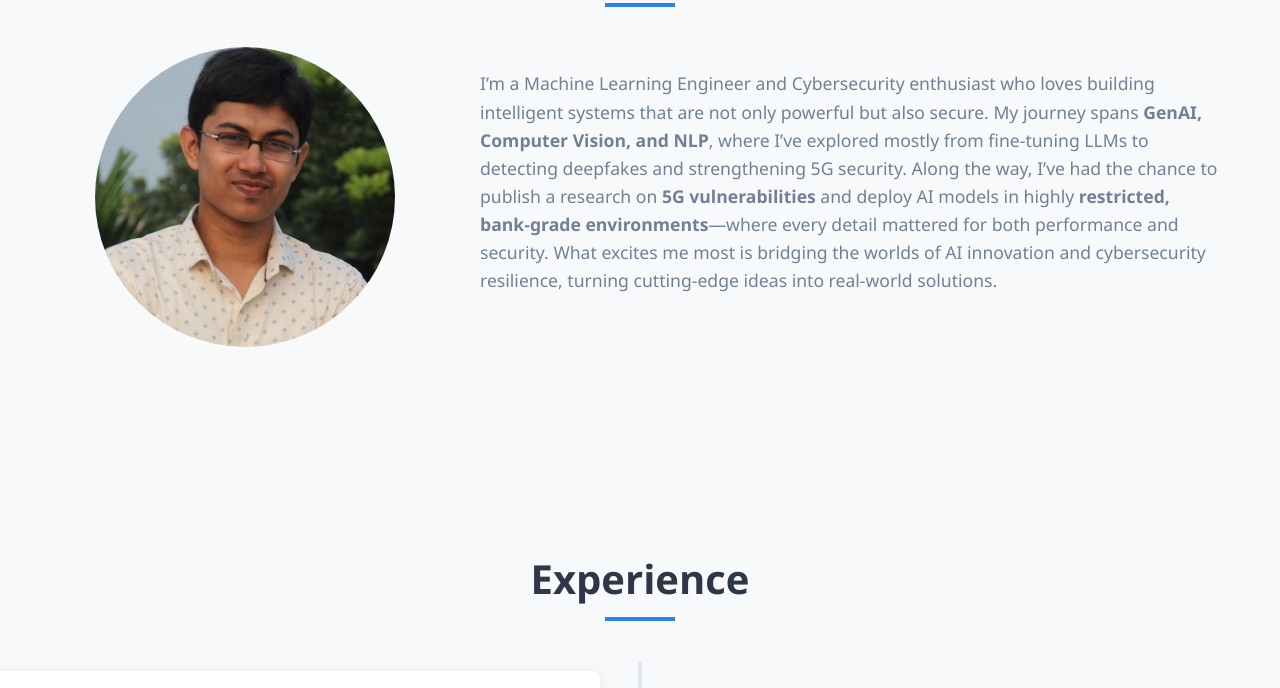
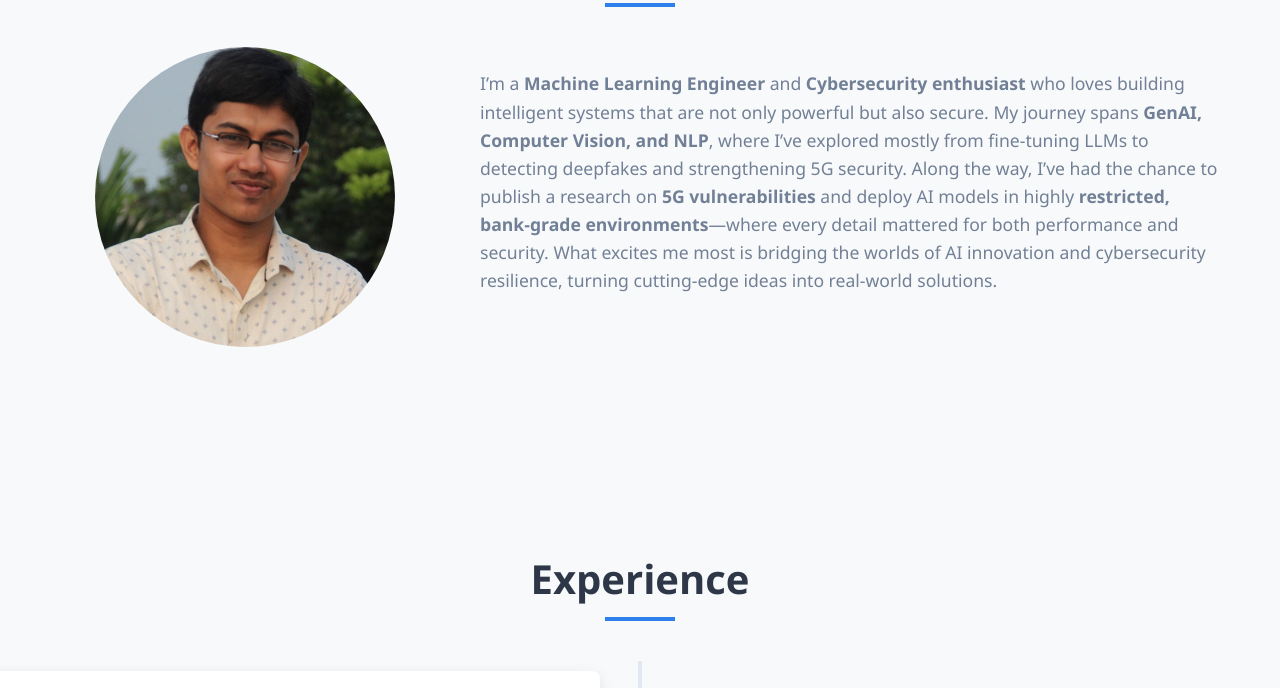
Before and after one commit to Asif-droid/Portfolio, a plain HTML site: page index.html in a window 1280 px wide. Shown: the part 967-1655 px from the top of the page. Drawn offline with Linux system fonts and the light colour scheme; a script that the page names is missing.

Commit message:
quite done

```diff
--- a/index.html
+++ b/index.html
@@ -56,7 +56,7 @@
                 </div>
                 <div class="about-text">
                     <p>
-                       I’m a Machine Learning Engineer and Cybersecurity enthusiast who loves building intelligent systems that are not only powerful but also secure. My journey spans <strong>GenAI, Computer Vision, and NLP</strong>, where I’ve explored mostly from fine-tuning LLMs to detecting deepfakes and strengthening 5G security.
+                       I’m a <strong>Machine Learning Engineer</strong> and <strong>Cybersecurity enthusiast</strong> who loves building intelligent systems that are not only powerful but also secure. My journey spans <strong>GenAI, Computer Vision, and NLP</strong>, where I’ve explored mostly from fine-tuning LLMs to detecting deepfakes and strengthening 5G security.
 
 Along the way, I’ve had the chance to publish a research on <strong>5G vulnerabilities</strong> and deploy AI models in highly <strong>restricted, bank-grade environments</strong>—where every detail mattered for both performance and security. What excites me most is bridging the worlds of AI innovation and cybersecurity resilience, turning cutting-edge ideas into real-world solutions.
 
```
